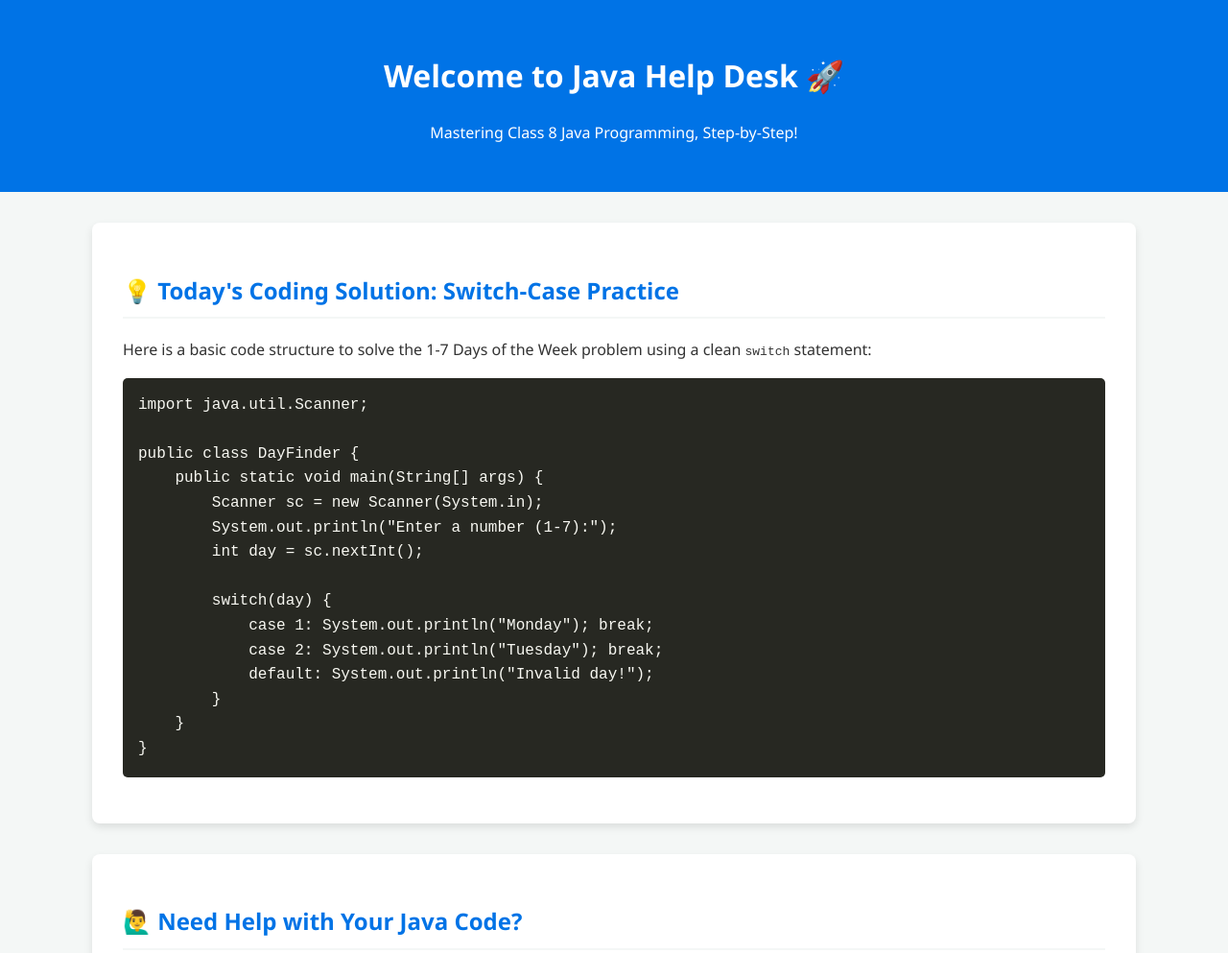
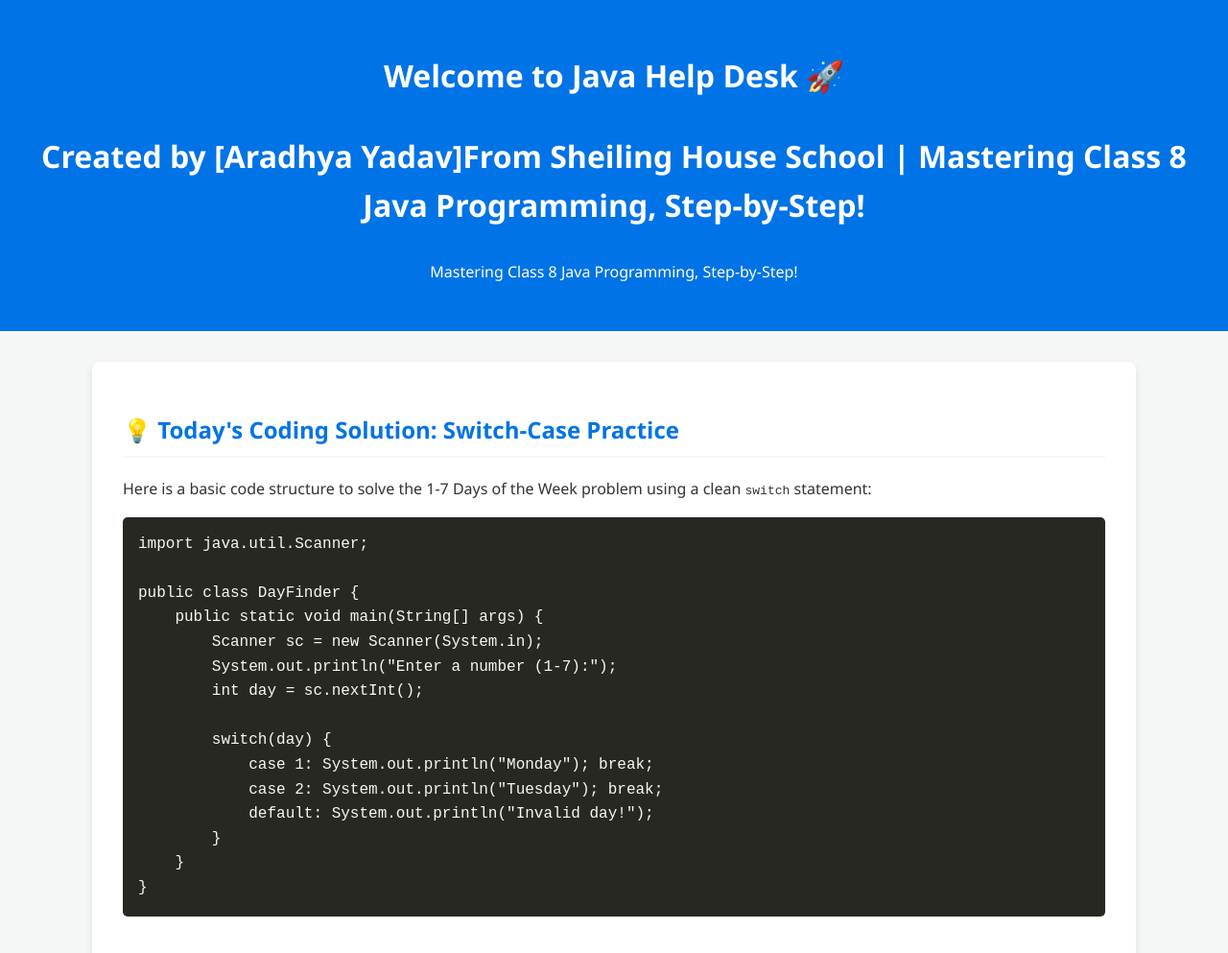
Before and after one commit to java-help-desk/java-help, a plain HTML site: page index.html in a window 1280 px wide. Shown: the top 993 px of the page at 96% size. Drawn offline with Linux system fonts and the light colour scheme.

Commit message:
Update index.html

```diff
--- a/index.html
+++ b/index.html
@@ -87,7 +87,7 @@
 <body>
 
     <header>
-        <h1>Welcome to Java Help Desk 🚀</h1>
+        <h1>Welcome to Java Help Desk 🚀<p>Created by [Aradhya Yadav]From Sheiling House School | Mastering Class 8 Java Programming, Step-by-Step!</p></h1>
         <p>Mastering Class 8 Java Programming, Step-by-Step!</p>
     </header>
 
```
